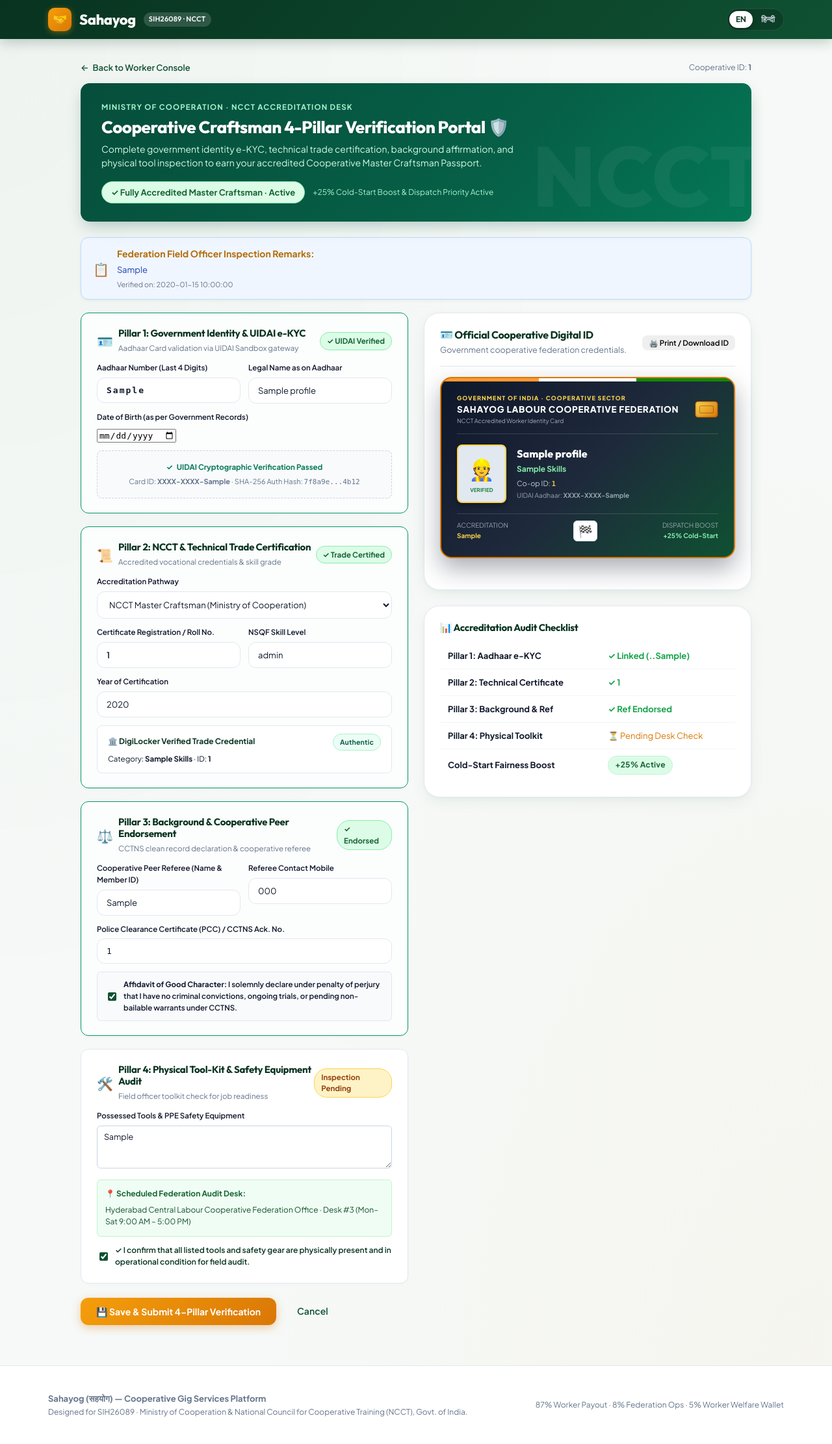
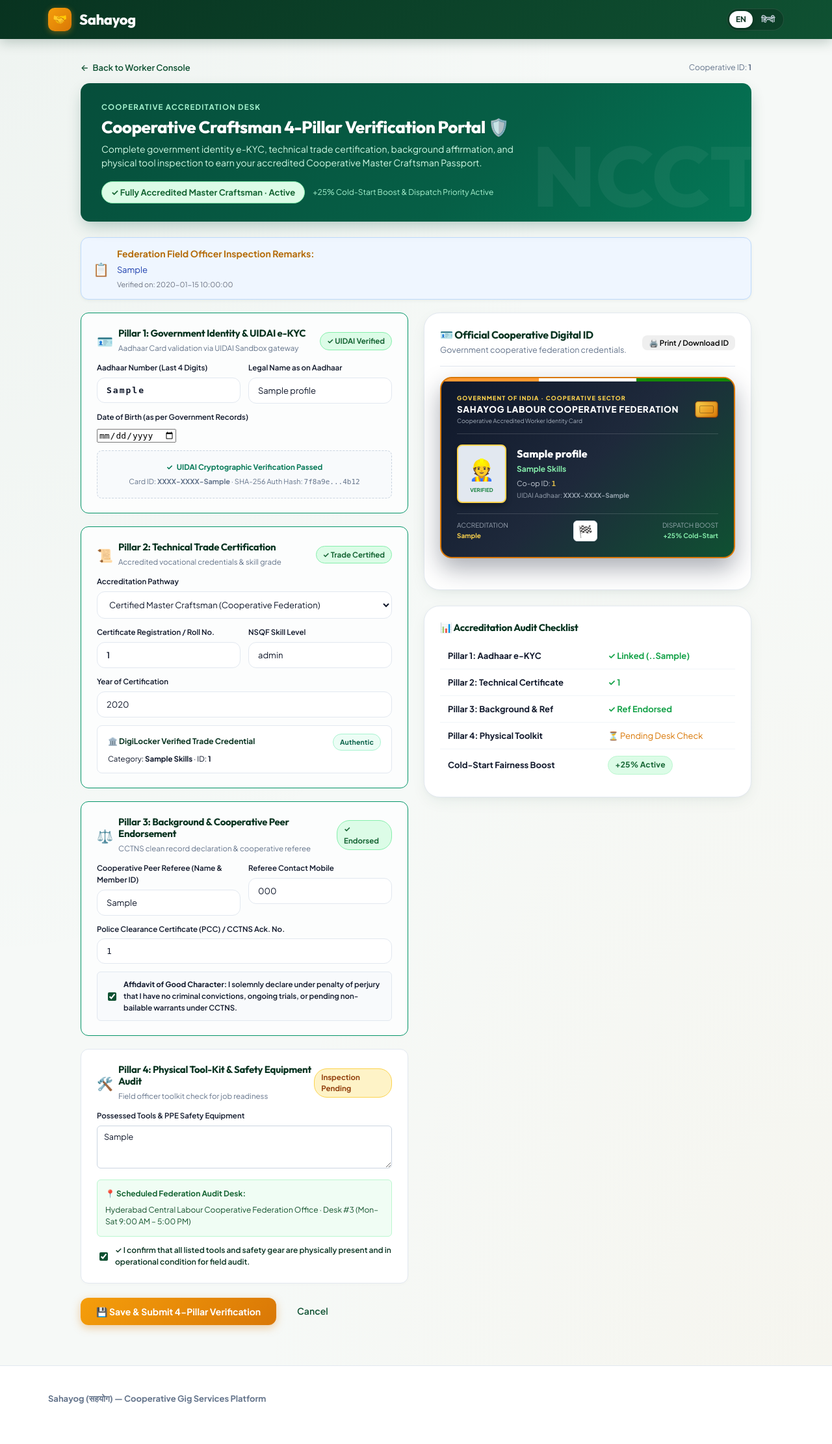
Before and after one commit to zaidrahil/sahayog-python, a Flask app: template templates/worker_verification.html in a window 1280 px wide. Shown: the whole page at 65% size. After the commit the page ends 2160 px from the top, so only its background shows below. Run offline with Flask 3, Linux system fonts and the light colour scheme; the template is opened without the code that fills it: most values are stand-ins (such as "Sample title", 1, 10 or a date in 2020).

Commit message:
fix(ui): remove SIH26089, Ministry of Cooperation, and NCCT branding across templates

```diff
--- a/templates/admin_worker_dossier.html
+++ b/templates/admin_worker_dossier.html
@@ -99,7 +99,7 @@
       <table class="audit-table">
         <tr>
           <td style="width: 40%; color: var(--color-muted);">Certifying Body:</td>
-          <td><strong>{{ worker['cert_type'] or 'NCCT Master Craftsman' }}</strong></td>
+          <td><strong>{{ worker['cert_type'] or 'Certified Master Craftsman' }}</strong></td>
         </tr>
         <tr>
           <td style="color: var(--color-muted);">Certificate Roll ID:</td>
@@ -207,7 +207,7 @@
     <form method="POST" action="{{ url_for('admin_worker_approve', worker_id=worker['id']) }}" style="margin-bottom: 16px;">
       <div class="field" style="margin-bottom: 14px;">
         <label style="font-weight: 700; font-size: 12.5px;">Federation Officer Inspection Notes / Endorsement</label>
-        <textarea name="officer_remarks" rows="2" style="width: 100%; font-size: 13px; border: 1px solid #CBD5E1; border-radius: 6px; padding: 10px;">{{ worker['officer_remarks'] or 'Passed physical trade audit and tool inspection at Hyderabad Central Guild. All 4 Pillars verified under NCCT cooperative guidelines.' }}</textarea>
+        <textarea name="officer_remarks" rows="2" style="width: 100%; font-size: 13px; border: 1px solid #CBD5E1; border-radius: 6px; padding: 10px;">{{ worker['officer_remarks'] or 'Passed physical trade audit and tool inspection at Hyderabad Central Guild. All 4 Pillars verified under cooperative guidelines.' }}</textarea>
       </div>
 
       <div style="display: flex; gap: 12px; align-items: center; flex-wrap: wrap;">
--- a/templates/base.html
+++ b/templates/base.html
@@ -16,7 +16,6 @@
     <a class="brand" href="{{ url_for('index') }}">
       <span class="mark">🤝</span>
       <span>{{ t('app_name') }}</span>
-      <span class="coop-tag">SIH26089 &middot; NCCT</span>
     </a>
 
     <div class="nav-user">
@@ -70,13 +69,7 @@
 <footer class="site-footer">
   <div class="container">
     <div>
-      <strong>Sahayog (सहयोग) &mdash; Cooperative Gig Services Platform</strong><br>
-      <span style="color: var(--color-muted); font-size: 12px;">
-        Designed for SIH26089 &middot; Ministry of Cooperation &amp; National Council for Cooperative Training (NCCT), Govt. of India.
-      </span>
-    </div>
-    <div style="font-size: 12px; color: var(--color-muted);">
-      87% Worker Payout &middot; 8% Federation Ops &middot; 5% Worker Welfare Wallet
+      <strong>Sahayog (सहयोग) &mdash; Cooperative Gig Services Platform</strong>
     </div>
   </div>
 </footer>
--- a/templates/customer_settings.html
+++ b/templates/customer_settings.html
@@ -132,7 +132,7 @@
             <span style="font-size: 24px;">🤝</span>
             <div>
               <h4 style="margin:0; font-size: 14px; color: var(--color-primary-dark);">Cooperative Consumer Circle</h4>
-              <div style="font-size: 11.5px; color: var(--color-muted);">National Council for Cooperative Training (NCCT)</div>
+              <div style="font-size: 11.5px; color: var(--color-muted);">Sahayog Labour Cooperative Federation</div>
             </div>
           </div>
           <span class="badge badge-verified">✓ Member</span>
--- a/templates/index.html
+++ b/templates/index.html
@@ -6,9 +6,6 @@
 <!-- HERO BANNER -->
 <section style="background: var(--gradient-dark); color: #FFFFFF; padding: 70px 0 80px 0; position: relative; overflow: hidden;">
   <div class="container" style="position: relative; z-index: 1;">
-    <div style="display:inline-block; font-size:12px; font-weight:800; letter-spacing:0.08em; background:rgba(255,255,255,0.12); padding:4px 14px; border-radius:100px; color:var(--color-accent-border); margin-bottom:14px;">
-      MINISTRY OF COOPERATION &middot; NCCT INITIATIVE &middot; SIH26089
-    </div>
     <h1 style="color: #FFFFFF; font-size: 46px; font-weight: 800; max-width: 760px; line-height: 1.15; margin-bottom: 14px;">
       {{ t('hero_title') }}
     </h1>
--- a/templates/worker_verification.html
+++ b/templates/worker_verification.html
@@ -18,7 +18,7 @@
   <div class="verification-portal-hero" style="background: linear-gradient(135deg, #064E3B 0%, #065F46 60%, #047857 100%) !important; color: #FFFFFF !important; border-radius: 14px; padding: 28px 32px; margin-bottom: 24px; box-shadow: 0 10px 25px -5px rgba(6, 78, 59, 0.3); position: relative; overflow: hidden;">
     <div style="max-width: 680px; position: relative; z-index: 2;">
       <div style="font-size: 11.5px; font-weight: 700; letter-spacing: 0.1em; text-transform: uppercase; color: #A7F3D0 !important; margin-bottom: 6px;">
-        MINISTRY OF COOPERATION &middot; NCCT ACCREDITATION DESK
+        COOPERATIVE ACCREDITATION DESK
       </div>
       <h1 style="font-size: 26px; font-weight: 800; margin: 0 0 8px; color: #FFFFFF !important; font-family: var(--font-display); text-shadow: 0 1px 2px rgba(0,0,0,0.2);">
         Cooperative Craftsman 4-Pillar Verification Portal 🛡️
@@ -123,13 +123,13 @@
           </div>
         </div>
 
-        <!-- PILLAR 2: NCCT / SKILL CERTIFICATION -->
+        <!-- PILLAR 2: TRADE & SKILL CERTIFICATION -->
         <div class="pillar-detail-card {{ 'active-pillar' if profile['cert_id'] }}">
           <div style="display: flex; align-items: center; justify-content: space-between; margin-bottom: 12px;">
             <div style="display: flex; align-items: center; gap: 8px;">
               <span style="font-size: 20px;">📜</span>
               <div>
-                <h3 style="font-size: 15px; margin: 0; color: var(--color-primary-dark);">Pillar 2: NCCT &amp; Technical Trade Certification</h3>
+                <h3 style="font-size: 15px; margin: 0; color: var(--color-primary-dark);">Pillar 2: Technical Trade Certification</h3>
                 <span style="font-size: 11.5px; color: var(--color-muted);">Accredited vocational credentials &amp; skill grade</span>
               </div>
             </div>
@@ -143,8 +143,8 @@
           <div class="field" style="margin-bottom: 12px;">
             <label style="font-size: 11.5px;">Accreditation Pathway</label>
             <select name="cert_type" required style="font-size: 13px;">
-              <option value="NCCT Master Craftsman" {% if profile['cert_type'] == 'NCCT Master Craftsman' %}selected{% endif %}>
-                NCCT Master Craftsman (Ministry of Cooperation)
+              <option value="Certified Master Craftsman" {% if profile['cert_type'] == 'Certified Master Craftsman' %}selected{% endif %}>
+                Certified Master Craftsman (Cooperative Federation)
               </option>
               <option value="Skill India Digital (SID)" {% if profile['cert_type'] == 'Skill India Digital (SID)' %}selected{% endif %}>
                 Skill India Digital (SID) Verified Technician
@@ -323,7 +323,7 @@
                   SAHAYOG LABOUR COOPERATIVE FEDERATION
                 </div>
                 <div style="font-size: 9px; opacity: 0.8; color: #CBD5E1 !important;">
-                  NCCT Accredited Worker Identity Card
+                  Cooperative Accredited Worker Identity Card
                 </div>
               </div>
               <div class="coop-chip" style="width: 36px; height: 26px; background: linear-gradient(135deg, #FCD34D 0%, #D97706 100%); border-radius: 5px; border: 1px solid #78350F; position: relative;"></div>
@@ -353,7 +353,7 @@
             <div style="display: flex; align-items: center; justify-content: space-between; border-top: 1px solid rgba(255, 255, 255, 0.15); padding-top: 10px; font-size: 10px;">
               <div>
                 <div style="opacity: 0.7; color: #CBD5E1 !important;">ACCREDITATION</div>
-                <div style="font-weight: 700; color: #FCD34D !important;">{{ profile['cert_type'] or 'NCCT Master Craftsman' }}</div>
+                <div style="font-weight: 700; color: #FCD34D !important;">{{ profile['cert_type'] or 'Certified Master Craftsman' }}</div>
               </div>
               <div class="coop-qr-box" style="background: #FFFFFF; padding: 6px; border-radius: 6px; display: inline-block; border: 1px solid #E2E8F0;">
                 <div style="font-size: 18px; line-height: 1;">🏁</div>
```
Also changed, not shown: templates/admin_dashboard.html (+6 -6 lines), templates/worker_dashboard.html (+7 -7 lines).
